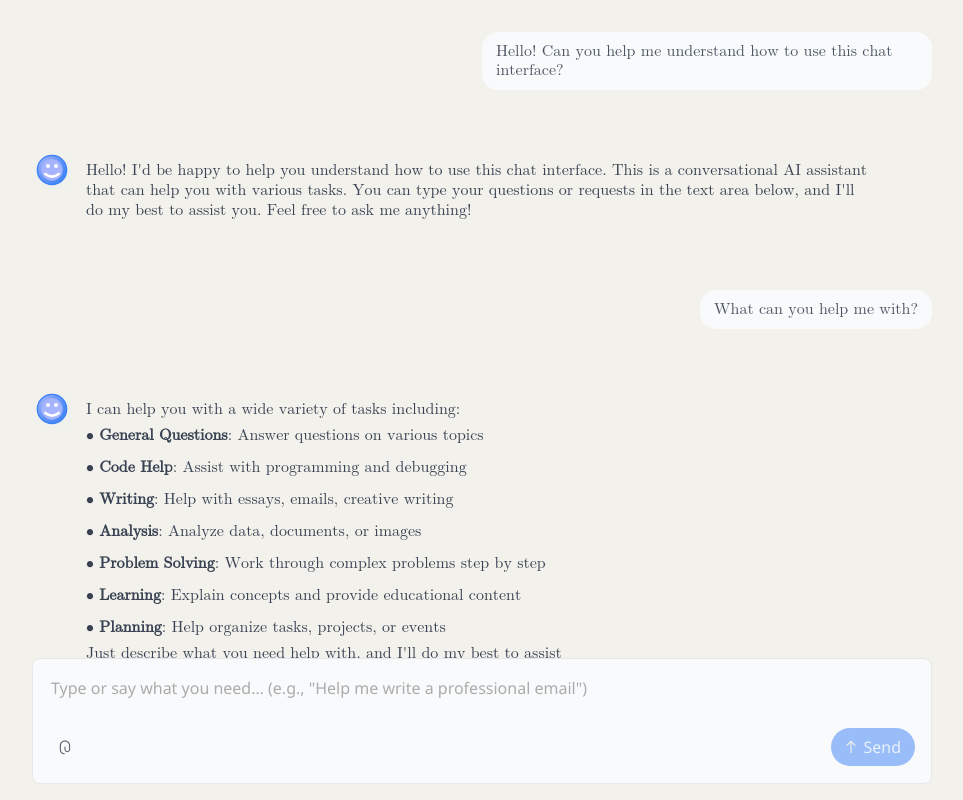
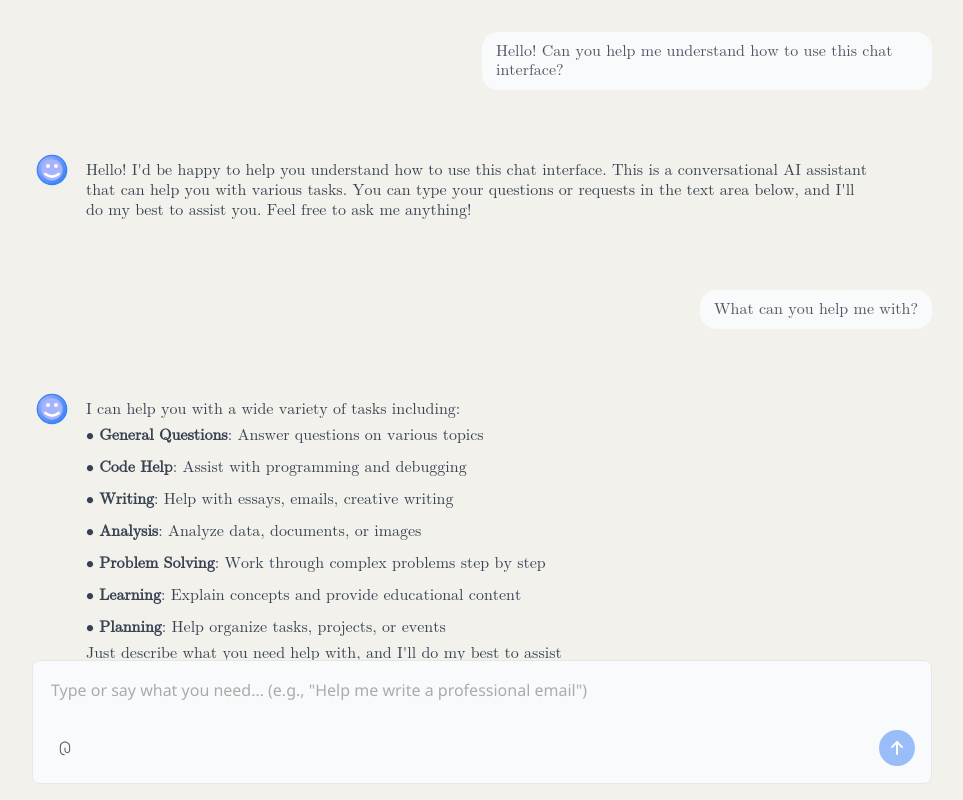
Before and after one commit to j-swaroop/ChatView, a Vue app: page /#/ in a window 1280 px wide. Shown: the whole page, without its empty margins (158-1121 px from the left). Built offline with nearby package versions, Linux system fonts and the light colour scheme; a web font is replaced by a local one.

Commit message:
feat: Update PrimaryInput component with new SVG icon and improved styling; adjust padding and transition effects for enhanced user experience

```diff
--- a/src/components/ChatComponents/PrimaryInput.vue
+++ b/src/components/ChatComponents/PrimaryInput.vue
@@ -281,24 +281,26 @@ onMounted(() => {
           :class="{ pause: inProgress, disabled: !inProgress && !modelValue }"
         >
           <template v-if="!inProgress">
-            <svg xmlns="http://www.w3.org/2000/svg" width="16" height="16" viewBox="0 0 16 16" fill="none">
+            <svg
+              width="20"
+              height="20"
+              viewBox="0 0 20 20"
+              fill="white"
+              xmlns="http://www.w3.org/2000/svg"
+              class="icon"
+            >
               <path
-                d="M12.0448 6.87996C11.9181 6.87996 11.7915 6.83329 11.6915 6.73329L7.99813 3.03996L4.30479 6.73329C4.11146 6.92663 3.79146 6.92663 3.59813 6.73329C3.40479 6.53996 3.40479 6.21996 3.59813 6.02663L7.64479 1.97996C7.83813 1.78663 8.15812 1.78663 8.35146 1.97996L12.3981 6.02663C12.5915 6.21996 12.5915 6.53996 12.3981 6.73329C12.3048 6.83329 12.1715 6.87996 12.0448 6.87996Z"
-                fill="#FFEDD5"
-              />
-              <path
-                d="M8 14.1668C7.72667 14.1668 7.5 13.9401 7.5 13.6668V2.44678C7.5 2.17344 7.72667 1.94678 8 1.94678C8.27333 1.94678 8.5 2.17344 8.5 2.44678V13.6668C8.5 13.9401 8.27333 14.1668 8 14.1668Z"
-                fill="#FFEDD5"
-              />
+                d="M8.99992 16V6.41407L5.70696 9.70704C5.31643 10.0976 4.68342 10.0976 4.29289 9.70704C3.90237 9.31652 3.90237 8.6835 4.29289 8.29298L9.29289 3.29298L9.36907 3.22462C9.76184 2.90427 10.3408 2.92686 10.707 3.29298L15.707 8.29298L15.7753 8.36915C16.0957 8.76192 16.0731 9.34092 15.707 9.70704C15.3408 10.0732 14.7618 10.0958 14.3691 9.7754L14.2929 9.70704L10.9999 6.41407V16C10.9999 16.5523 10.5522 17 9.99992 17C9.44764 17 8.99992 16.5523 8.99992 16Z"
+              ></path>
             </svg>
           </template>
           <div class="primary-action-btn-text">
             <template v-if="inProgress">
               <div class="pause-square"></div>
             </template>
-            <template v-else>
+            <!-- <template v-else>
               {{ 'Send' }}
-            </template>
+            </template> -->
           </div>
         </div>
       </div>
@@ -481,11 +483,10 @@ onMounted(() => {
     .right-actions {
       .primary-action-btn {
         display: flex;
-        padding: 0.5rem 0.75rem;
-        padding-right: 0.875rem;
+        padding: 0.5rem;
         align-items: center;
         justify-content: center;
-        gap: 0.25rem;
+        // gap: 0.25rem;
         border-radius: 6.25rem;
         background: var(--blue-500, #3b82f6);
         transition: all 0.25s ease-in;
@@ -517,12 +518,14 @@ onMounted(() => {
           display: flex;
           align-items: center;
           justify-content: center;
+          transition: all 0.35s ease;
           .pause-square {
-            width: 0.875rem;
-            height: 0.875rem;
+            width: 0.75rem;
+            height: 0.75rem;
             flex-shrink: 0;
             border-radius: 0.125rem;
             background: var(--white, #fff);
+            transition: all 0.35s ease;
           }
         }
       }
```
